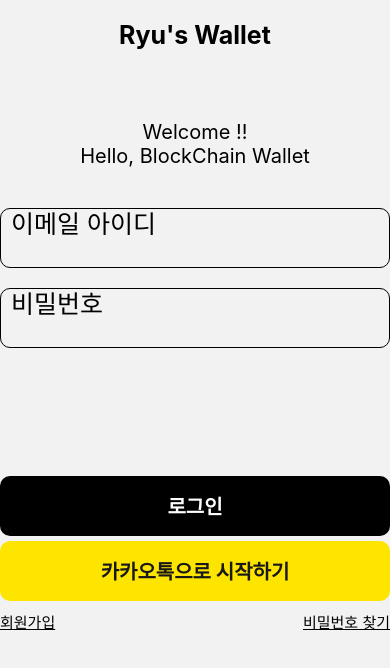
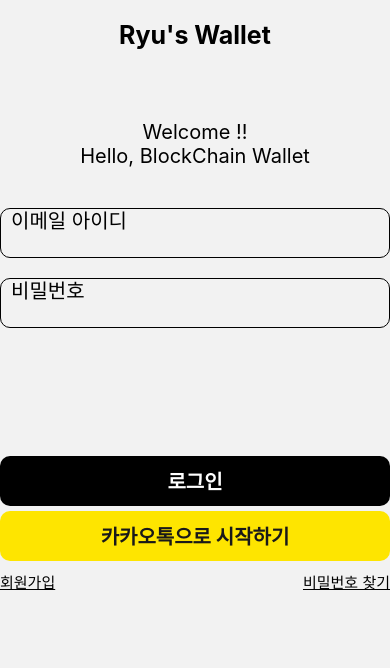
Before and after one commit to aka-ryu/ryu-s-wallet, a React Native app in the folder rwfront/: screen / in a window 390 px wide. Shown: the top 668 px of the page. Built offline with nearby package versions, Linux system fonts and the light colour scheme.

Commit message:
회원가입 임시 저장

```diff
--- a/rwfront/src/components/Header/style.tsx
+++ b/rwfront/src/components/Header/style.tsx
@@ -4,7 +4,6 @@
   headerWrap: {
     flexDirection: 'row',
     alignItems: 'center',
-    paddingHorizontal: 20,
     paddingVertical: Platform.OS === 'ios' ? 0 : 20,
     paddingBottom: 20,
   },
--- a/rwfront/src/components/RyusButton/ryusButton.tsx
+++ b/rwfront/src/components/RyusButton/ryusButton.tsx
@@ -22,22 +22,15 @@
 }
 
 const RyusButton = (props: RyusButtonProps) => {
-  const {
-    onPress,
-    text,
-    buttonColor,
-    textColor,
-    disabled,
-    width,
-    height,
-    marginTop,
-  } = props;
+  const {onPress, text, buttonColor, textColor, disabled, width, marginTop} =
+    props;
 
   const dynamicButtonStyle = [
     style.buttonStyle,
     disabled ? {opacity: 0.5} : null,
     marginTop ? {marginTop: marginTop} : null,
     buttonColor ? {backgroundColor: buttonColor} : null,
+    width ? {width: width} : null,
   ];
 
   const dynamicTextStyle = [
--- a/rwfront/src/components/RyusButton/style.tsx
+++ b/rwfront/src/components/RyusButton/style.tsx
@@ -4,7 +4,7 @@
   buttonStyle: {
     backgroundColor: 'black',
     width: '100%',
-    height: 60,
+    height: 50,
     alignItems: 'center',
     justifyContent: 'center',
     borderRadius: 10,
--- a/rwfront/src/components/RyusInput/ryusInput.tsx
+++ b/rwfront/src/components/RyusInput/ryusInput.tsx
@@ -15,19 +15,24 @@
   errText?: string;
   password?: boolean;
   inputWidth?: number;
+  label?: string;
+  value: string;
 }
 const RyusInput = (props: RyusInputProps) => {
   const {
     readonly,
+    label,
     placeholder,
     placeholderStyle,
     errText,
     password,
     inputWidth,
+    onChangeText,
+    value,
   } = props;
   return (
-    <View
-      style={[style.inputContainer, {width: inputWidth ? inputWidth : '100%'}]}>
+    <View style={[{width: inputWidth ? inputWidth : '100%'}]}>
+      {label && <Text style={style.labelStyle}>{label}</Text>}
       <View style={[style.inputLayer]}>
         <TextInput
           style={[style.inputStyle, {width: inputWidth ? inputWidth : '100%'}]}
@@ -35,6 +40,8 @@
           editable={readonly}
           secureTextEntry={password}
           underlineColorAndroid="transparent"
+          onChangeText={onChangeText}
+          value={value}
         />
       </View>
       <View style={style.errorLayer}></View>
--- a/rwfront/src/components/RyusInput/style.tsx
+++ b/rwfront/src/components/RyusInput/style.tsx
@@ -1,12 +1,8 @@
 import {Platform, StyleSheet} from 'react-native';
 
 export default StyleSheet.create({
-  inputContainer: {
-    height: 80,
-  },
-
   inputLayer: {
-    height: 60,
+    height: 50,
     borderColor: 'black',
     borderWidth: 1,
     borderRadius: 10,
@@ -15,7 +11,13 @@
     height: 20,
   },
   inputStyle: {
-    fontSize: 25,
+    fontSize: 20,
     paddingHorizontal: 10,
   },
+  labelStyle: {
+    fontSize: 15,
+    fontWeight: 'bold',
+    color: 'black',
+    paddingLeft: 5,
+  },
 });
--- a/rwfront/src/pages/guest/SignIn/index.tsx
+++ b/rwfront/src/pages/guest/SignIn/index.tsx
@@ -13,9 +13,13 @@
 import {NavigationProp, useNavigation} from '@react-navigation/native';
 import Routes from '../../../navigation/Routes';
 import {RootStackParamList} from '../../../interface/navigation';
+import {useState} from 'react';
 
 const SignIn = () => {
   const navigation = useNavigation<NavigationProp<RootStackParamList>>();
+
+  const [email, setEmail] = useState('');
+  const [password, setPassword] = useState('');
   return (
     <SafeAreaView style={style.Container}>
       <Header goBack={false}></Header>
@@ -25,8 +29,11 @@
           <Text style={style.text}>Hello, BlockChain Wallet</Text>
         </View>
         <View style={style.inputLayer}>
-          <RyusInput placeholder={'이메일 아이디'}></RyusInput>
-          <RyusInput placeholder={'비밀번호'} password={true}></RyusInput>
+          <RyusInput placeholder={'이메일 아이디'} value={email}></RyusInput>
+          <RyusInput
+            placeholder={'비밀번호'}
+            password={true}
+            value={password}></RyusInput>
         </View>
         <View style={style.buttonLayer}>
           <RyusButton text="로그인"></RyusButton>
--- a/rwfront/src/pages/guest/SignUp/index.tsx
+++ b/rwfront/src/pages/guest/SignUp/index.tsx
@@ -1,12 +1,73 @@
-import {ScrollView, Text} from 'react-native';
+import {ScrollView, Text, TextInput, View} from 'react-native';
 import {SafeAreaView} from 'react-native-safe-area-context';
 import Header from '../../../components/Header/header';
+import style from './style';
+import RyusInput from '../../../components/RyusInput/ryusInput';
+import RyusButton from '../../../components/RyusButton/ryusButton';
+import {useEffect, useState} from 'react';
+import React from 'react';
 
 const SignUp = () => {
+  const [codeButtonDisabled, setCodeButtonDisabled] = useState(true);
+  const [buttonDisabled, setButtonDisabled] = useState(true);
+
+  const [email, setEmail] = useState('');
+  const [code, setCode] = useState('');
+  const [password, setPassword] = useState('');
+  const [confirmPassword, setConfirmPassword] = useState('');
+
+  const [authenticating, setAuthenticating] = useState(false);
+
+  const emailRegex = /^\w+([.-]?\w+)*@\w+([.-]?\w+)*(\.\w{2,3})+$/;
+
+  useEffect(() => {
+    setCodeButtonDisabled(!emailRegex.test(String(email).toLowerCase()));
+  }, [email]);
+
+  const handleEditEmail = () => {
+    setEmail('');
+    setAuthenticating(false);
+    setCodeButtonDisabled(false);
+  };
+
   return (
-    <SafeAreaView>
+    <SafeAreaView style={style.Container}>
       <Header goBack={true} title={'Sign Up'}></Header>
-      <ScrollView></ScrollView>
+      <ScrollView showsVerticalScrollIndicator={false}>
+        <View style={style.inputLayer}>
+          <View>
+            <RyusInput
+              label={'이메일 아이디'}
+              onChangeText={text => {
+                setEmail(text);
+              }}
+              value={email}
+              readonly={!authenticating}></RyusInput>
+            <RyusButton
+              text="인증번호 발송"
+              disabled={codeButtonDisabled}
+              onPress={() => {
+                setAuthenticating(true);
+                setCodeButtonDisabled(true);
+              }}></RyusButton>
+          </View>
+          {authenticating && (
+            <View style={{marginTop: 30}}>
+              <RyusInput label={'인증번호'} value={code}></RyusInput>
+              <RyusButton
+                text="이메일 주소 수정"
+                onPress={handleEditEmail}></RyusButton>
+              <RyusButton text="인증번호 확인" marginTop={5}></RyusButton>
+            </View>
+          )}
+
+          <View style={{height: 30}}></View>
+          <RyusInput label={'비밀번호'}></RyusInput>
+          <RyusInput label={'비밀번호 확인'}></RyusInput>
+          <RyusButton text="회원가입" disabled={buttonDisabled}></RyusButton>
+        </View>
+        <View></View>
+      </ScrollView>
     </SafeAreaView>
   );
 };
--- /dev/null
+++ b/rwfront/src/pages/guest/SignUp/style.tsx
@@ -0,0 +1,9 @@
+import {StyleSheet} from 'react-native';
+
+export default StyleSheet.create({
+  Container: {
+    flex: 1,
+    paddingHorizontal: 20,
+  },
+  inputLayer: {},
+});
```
Also changed, not shown: rwfront/src/pages/guest/SignUp/styls.tsx (deleted).
